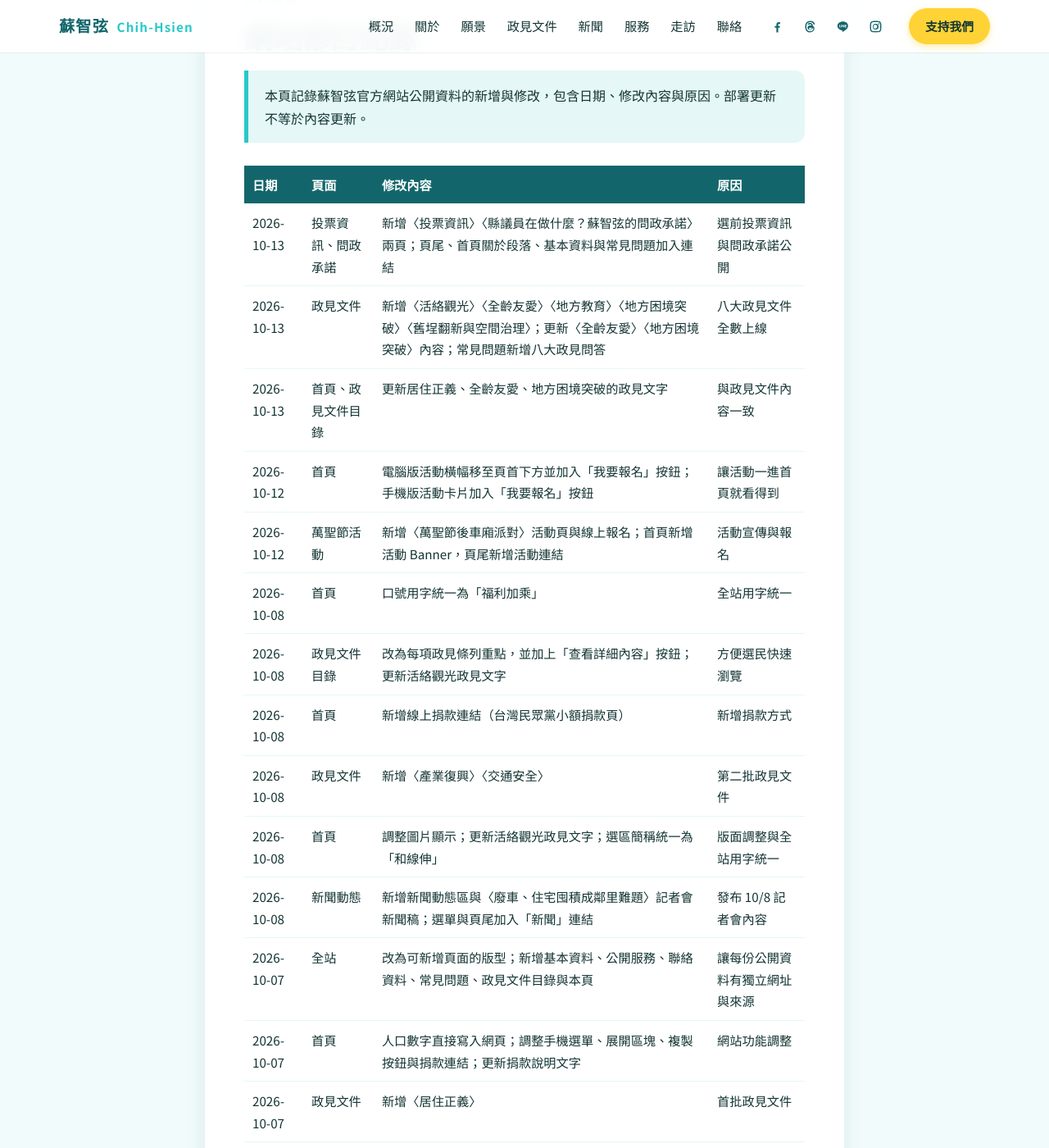
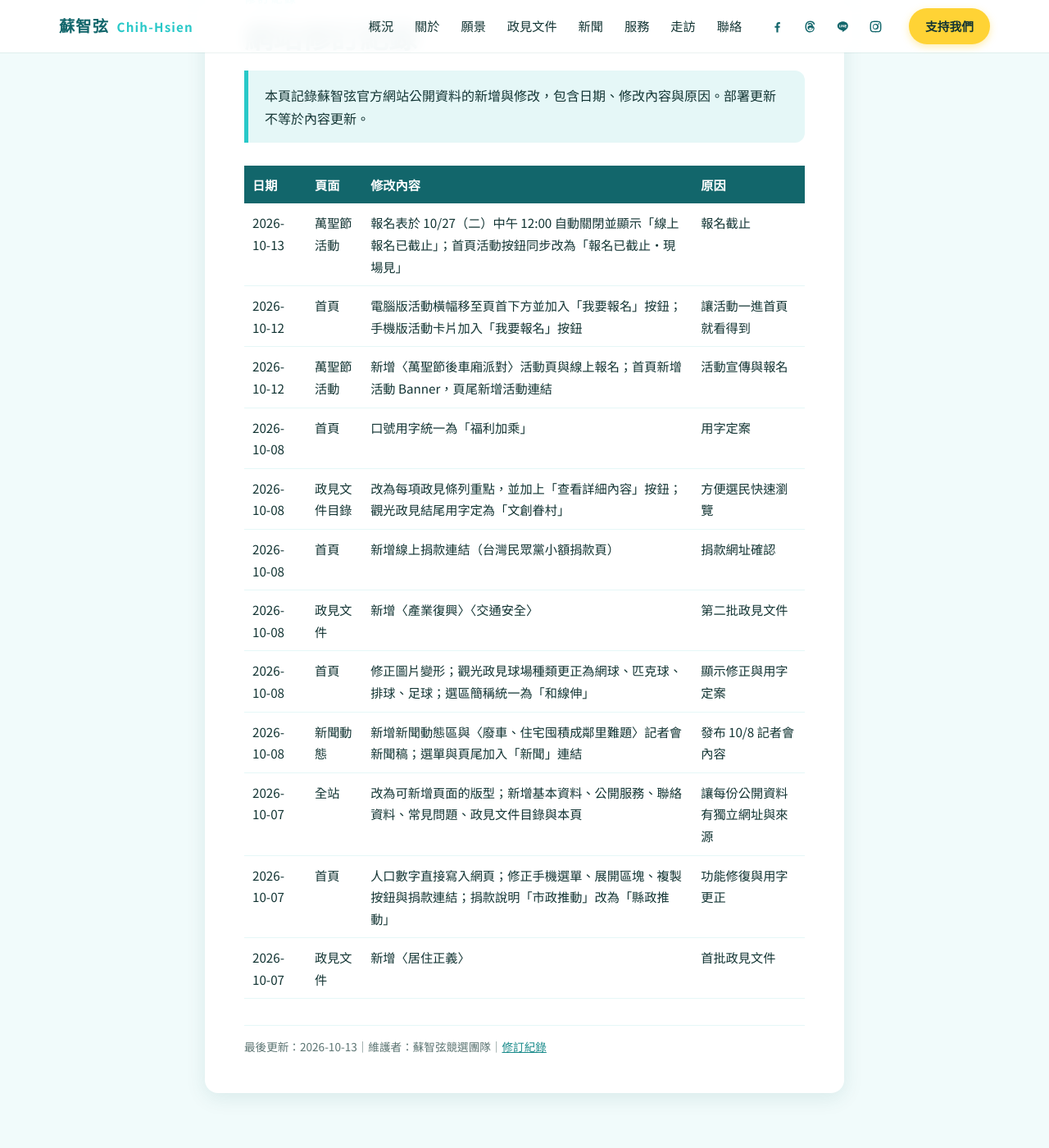
Before and after one commit to mrfrancis0127/ChihHsuan-2026, a Jekyll site: the page built from updates/index.md, in a window 1280 px wide and 1400 px high, scrolled down 215 px. Shown: the whole window at 82% size. Built offline with Jekyll 4.4.1, drawn with Linux system fonts in a browser that asks for light colours.

Commit message:
Add files via upload

```diff
--- a/updates/index.md
+++ b/updates/index.md
@@ -9,17 +9,15 @@ updated: 2026-10-13
 
 | 日期 | 頁面 | 修改內容 | 原因 |
 | --- | --- | --- | --- |
-| 2026-10-13 | 投票資訊、問政承諾 | 新增〈投票資訊〉〈縣議員在做什麼？蘇智弦的問政承諾〉兩頁；頁尾、首頁關於段落、基本資料與常見問題加入連結 | 選前投票資訊與問政承諾公開 |
-| 2026-10-13 | 政見文件 | 新增〈活絡觀光〉〈全齡友愛〉〈地方教育〉〈地方困境突破〉〈舊埕翻新與空間治理〉；更新〈全齡友愛〉〈地方困境突破〉內容；常見問題新增八大政見問答 | 八大政見文件全數上線 |
-| 2026-10-13 | 首頁、政見文件目錄 | 更新居住正義、全齡友愛、地方困境突破的政見文字 | 與政見文件內容一致 |
+| 2026-10-13 | 萬聖節活動 | 報名表於 10/27（二）中午 12:00 自動關閉並顯示「線上報名已截止」；首頁活動按鈕同步改為「報名已截止・現場見」 | 報名截止 |
 | 2026-10-12 | 首頁 | 電腦版活動橫幅移至頁首下方並加入「我要報名」按鈕；手機版活動卡片加入「我要報名」按鈕 | 讓活動一進首頁就看得到 |
 | 2026-10-12 | 萬聖節活動 | 新增〈萬聖節後車廂派對〉活動頁與線上報名；首頁新增活動 Banner，頁尾新增活動連結 | 活動宣傳與報名 |
-| 2026-10-08 | 首頁 | 口號用字統一為「福利加乘」 | 全站用字統一 |
-| 2026-10-08 | 政見文件目錄 | 改為每項政見條列重點，並加上「查看詳細內容」按鈕；更新活絡觀光政見文字 | 方便選民快速瀏覽 |
-| 2026-10-08 | 首頁 | 新增線上捐款連結（台灣民眾黨小額捐款頁） | 新增捐款方式 |
+| 2026-10-08 | 首頁 | 口號用字統一為「福利加乘」 | 用字定案 |
+| 2026-10-08 | 政見文件目錄 | 改為每項政見條列重點，並加上「查看詳細內容」按鈕；觀光政見結尾用字定為「文創眷村」 | 方便選民快速瀏覽 |
+| 2026-10-08 | 首頁 | 新增線上捐款連結（台灣民眾黨小額捐款頁） | 捐款網址確認 |
 | 2026-10-08 | 政見文件 | 新增〈產業復興〉〈交通安全〉 | 第二批政見文件 |
-| 2026-10-08 | 首頁 | 調整圖片顯示；更新活絡觀光政見文字；選區簡稱統一為「和線伸」 | 版面調整與全站用字統一 |
+| 2026-10-08 | 首頁 | 修正圖片變形；觀光政見球場種類更正為網球、匹克球、排球、足球；選區簡稱統一為「和線伸」 | 顯示修正與用字定案 |
 | 2026-10-08 | 新聞動態 | 新增新聞動態區與〈廢車、住宅囤積成鄰里難題〉記者會新聞稿；選單與頁尾加入「新聞」連結 | 發布 10/8 記者會內容 |
 | 2026-10-07 | 全站 | 改為可新增頁面的版型；新增基本資料、公開服務、聯絡資料、常見問題、政見文件目錄與本頁 | 讓每份公開資料有獨立網址與來源 |
-| 2026-10-07 | 首頁 | 人口數字直接寫入網頁；調整手機選單、展開區塊、複製按鈕與捐款連結；更新捐款說明文字 | 網站功能調整 |
+| 2026-10-07 | 首頁 | 人口數字直接寫入網頁；修正手機選單、展開區塊、複製按鈕與捐款連結；捐款說明「市政推動」改為「縣政推動」 | 功能修復與用字更正 |
 | 2026-10-07 | 政見文件 | 新增〈居住正義〉 | 首批政見文件 |
```
Also changed, not shown: halloween/index.html (+15 -24 lines), index.html (+8 -6 lines).
